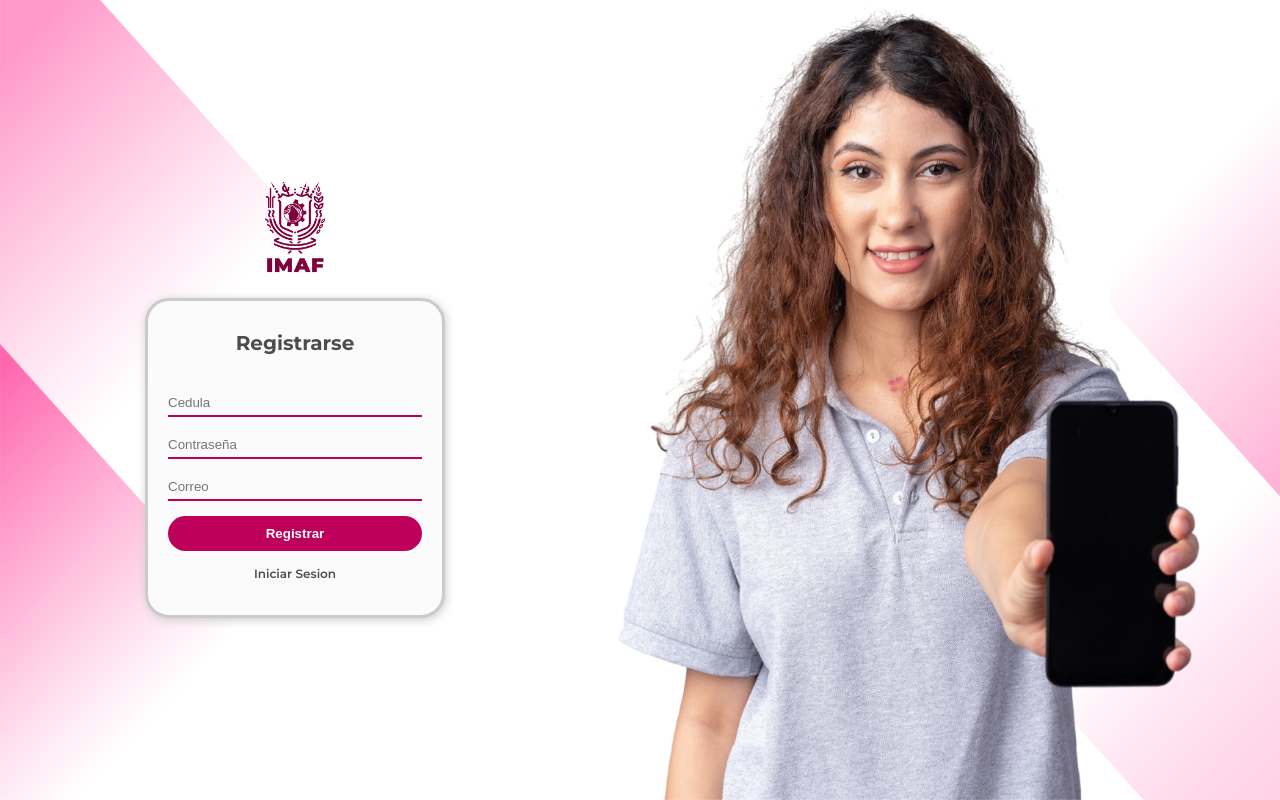
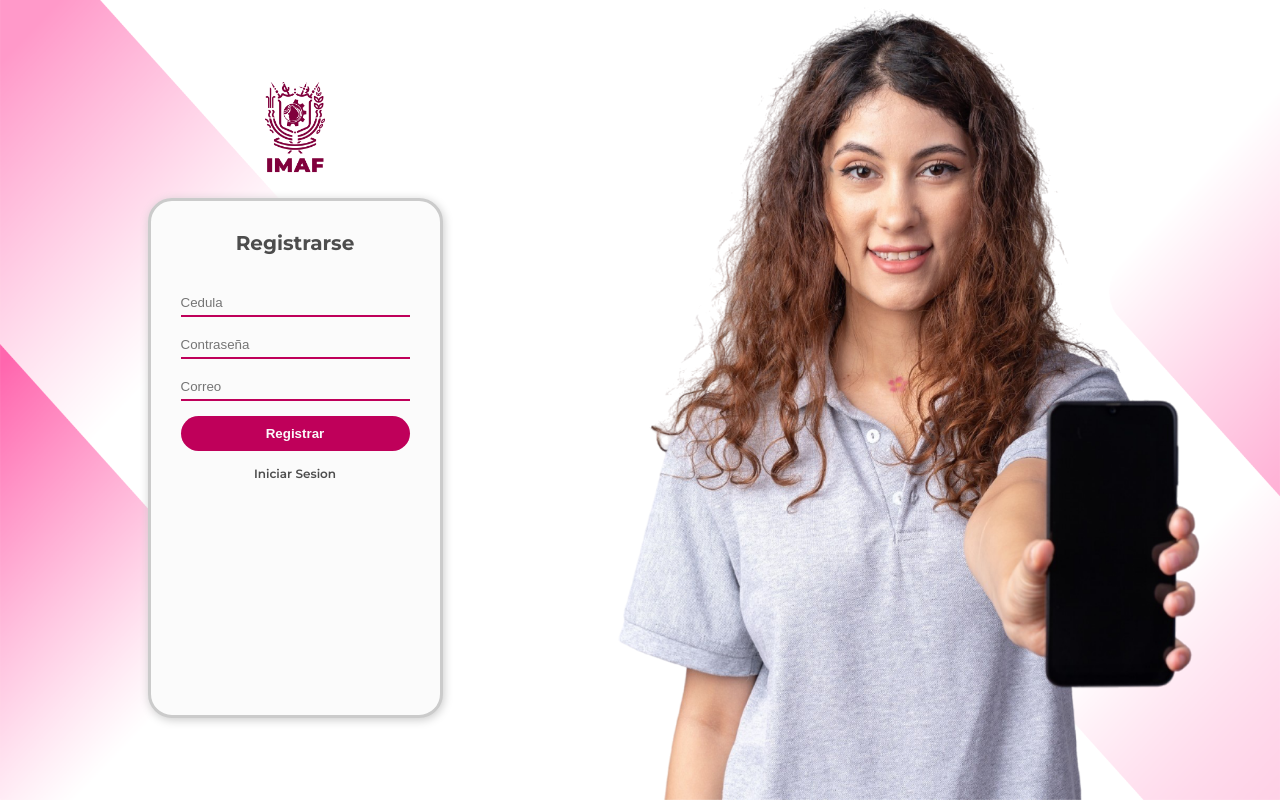
Before and after one commit to Emcahell/imaf-project, a PHP site: page /register.html in a window 1280 px wide. Run offline with PHP 8.4, Linux system fonts and the light colour scheme.

Commit message:
correcion medidas formulario

```diff
--- a/styles/register.css
+++ b/styles/register.css
@@ -41,10 +41,10 @@ body{
 }
 
 .form{
-    width: 300px;
-    height: 320px;
+    width: 50%;
+    height: 65%;
     background-color: var(--background-color);
-    padding: 1rem 2rem;
+    padding: 1rem 3rem;
     border: var(--border-login);
     border-radius: var(--border-radius-login);
     box-shadow: 1px 2px 10px var(--color-gray-borders);
```
